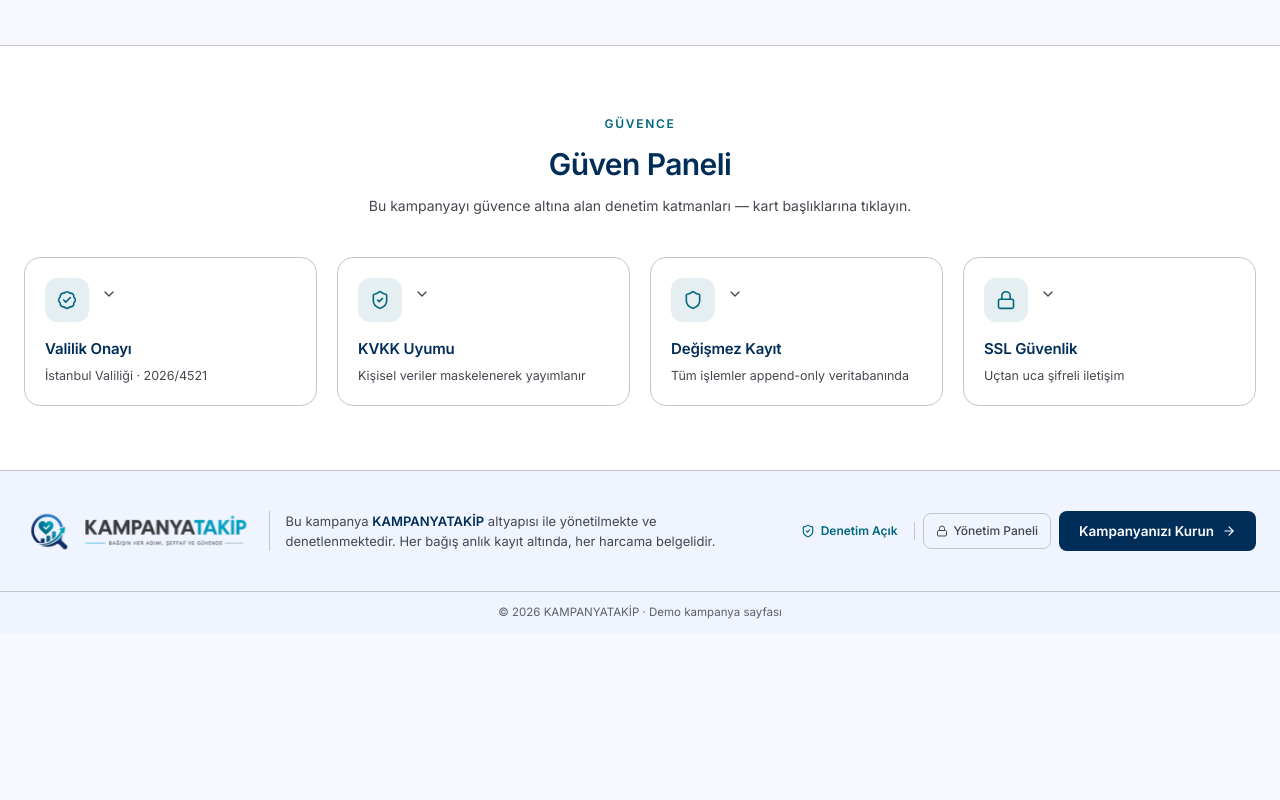
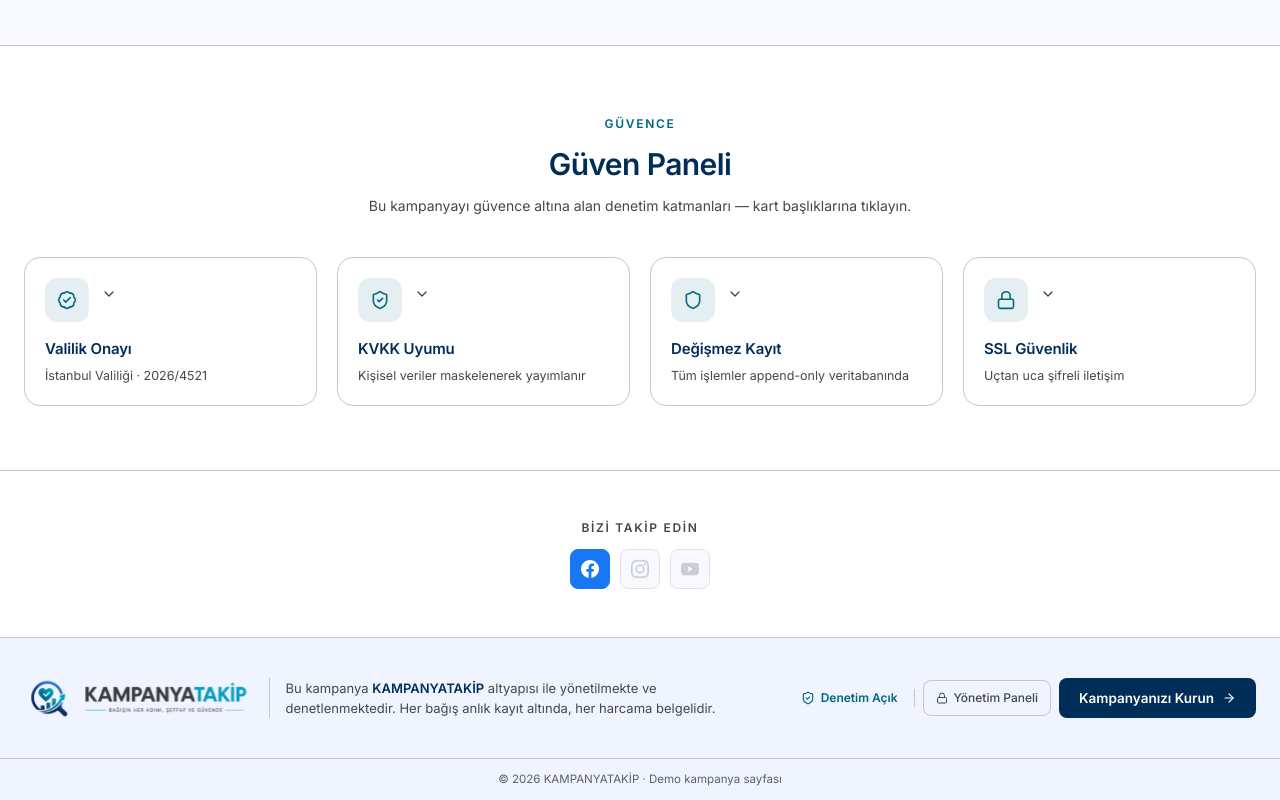
Before and after one commit to atraproje-collab/kampanyatakip-web, a Next.js app: page /kampanya/demo in a window 1280 px wide. Shown: the part 2255-3055 px from the top of the page. Before the commit the page ends 2888 px from the top, so only its background shows below. Built offline with nearby package versions, Linux system fonts and the light colour scheme; no server answers.

Commit message:
feat: Demo ve admin Sosyal Medya sayfasına gerçek FB bağlantısı

```diff
--- a/app/admin/defne/sosyal-medya/page.tsx
+++ b/app/admin/defne/sosyal-medya/page.tsx
@@ -6,6 +6,7 @@ import {
   Camera,
   CheckCircle2,
   Clock,
+  ExternalLink,
   Globe,
   Hash,
   Inbox,
@@ -63,7 +64,7 @@ export default function SocialMediaPage() {
   const [planDate, setPlanDate] = useState(new Date().toISOString().slice(0, 10));
   const [planTime, setPlanTime] = useState("10:00");
   const [planContent, setPlanContent] = useState("");
-  const [planPlatforms, setPlanPlatforms] = useState<Set<SocialPlatform>>(new Set(["instagram"]));
+  const [planPlatforms, setPlanPlatforms] = useState<Set<SocialPlatform>>(new Set(["facebook"]));
 
   const togglePlatform = (p: SocialPlatform) => {
     setPlanPlatforms((prev) => {
@@ -87,7 +88,7 @@ export default function SocialMediaPage() {
     setPosts([post, ...posts]);
     setOpenPlan(false);
     setPlanContent("");
-    setPlanPlatforms(new Set(["instagram"]));
+    setPlanPlatforms(new Set(["facebook"]));
   };
 
   const toggleConnection = (platform: SocialPlatform) => {
@@ -132,7 +133,7 @@ export default function SocialMediaPage() {
                     </span>
                   ) : (
                     <span className="inline-flex items-center gap-1 px-2 py-0.5 rounded-md bg-white/10 text-white/70 text-label-sm font-semibold">
-                      <Unplug className="w-3 h-3" /> Bağlı Değil
+                      <Unplug className="w-3 h-3" /> Yakında
                     </span>
                   )}
                 </div>
@@ -145,6 +146,17 @@ export default function SocialMediaPage() {
                 <Row label="Son paylaşım" value={a.lastPost} />
               </div>
               <div className="px-4 pb-4 pt-1 grid grid-cols-2 gap-2">
+                {a.connected && a.url ? (
+                  <a
+                    href={a.url}
+                    target="_blank"
+                    rel="noopener noreferrer"
+                    className="inline-flex items-center justify-center gap-1.5 px-3 py-2 rounded-lg border border-outline-variant text-on-surface-variant text-label-md hover:bg-surface-container-low transition"
+                  >
+                    <ExternalLink className="w-3.5 h-3.5" />
+                    Sayfayı Görüntüle
+                  </a>
+                ) : (
                   <button
                     onClick={() => toggleConnection(a.platform)}
                     className={cn(
@@ -157,6 +169,7 @@ export default function SocialMediaPage() {
                     <PlugZap className="w-3.5 h-3.5" />
                     {a.connected ? "Bağlantıyı Kes" : "Bağlan"}
                   </button>
+                )}
                 <button
                   onClick={() => setOpenDetail(a)}
                   className="inline-flex items-center justify-center gap-1.5 px-3 py-2 rounded-lg bg-primary text-on-primary text-label-md hover:bg-primary-container transition"
@@ -349,10 +362,40 @@ export default function SocialMediaPage() {
       >
         {openDetail && (
           <div className="space-y-3 text-body-sm">
-            <DetailRow label="Bağlantı" value={openDetail.connected ? "Bağlı" : "Bağlı Değil"} />
+            <DetailRow
+              label="Bağlantı"
+              value={openDetail.connected ? "Bağlı" : "Bağlantı Yok / Yakında"}
+            />
+            {openDetail.connected && openDetail.pageName && (
+              <DetailRow label="Sayfa adı" value={openDetail.pageName} />
+            )}
+            {openDetail.connected && openDetail.url && (
+              <div className="flex items-start justify-between gap-3 py-2 border-b border-outline-variant">
+                <span className="text-on-surface-variant">URL</span>
+                <a
+                  href={openDetail.url}
+                  target="_blank"
+                  rel="noopener noreferrer"
+                  className="font-medium text-primary-container hover:underline text-right break-all"
+                >
+                  {openDetail.url}
+                </a>
+              </div>
+            )}
             <DetailRow label="Takipçi" value={openDetail.followers.toLocaleString("tr-TR")} />
             <DetailRow label="Bu ay paylaşım" value={`${openDetail.postsThisMonth} adet`} />
             <DetailRow label="Son paylaşım" value={openDetail.lastPost} />
+            {openDetail.connected && openDetail.url && (
+              <a
+                href={openDetail.url}
+                target="_blank"
+                rel="noopener noreferrer"
+                className="mt-3 inline-flex w-full items-center justify-center gap-2 rounded-lg bg-primary text-on-primary px-4 py-2.5 text-label-md font-semibold hover:bg-primary-container transition"
+              >
+                <ExternalLink className="w-4 h-4" />
+                Sayfayı Görüntüle
+              </a>
+            )}
             <div className="pt-3 mt-3 border-t border-outline-variant text-label-sm text-on-surface-variant">
               Paylaşım istatistikleri her gece 03:00'te güncellenir.
             </div>
--- a/app/kampanya/demo/page.tsx
+++ b/app/kampanya/demo/page.tsx
@@ -7,6 +7,7 @@ import { CampaignTabs } from "@/components/campaign/CampaignTabs";
 import { RecentDonorsFeed } from "@/components/campaign/RecentDonorsFeed";
 import { DonationToast } from "@/components/campaign/DonationToast";
 import { TrustPanel } from "@/components/campaign/TrustPanel";
+import { FollowSocialButtons } from "@/components/campaign/FollowSocialButtons";
 import { SystemAttribution } from "@/components/campaign/SystemAttribution";
 import { demoCampaign } from "@/lib/mock-campaign-data";
 
@@ -87,6 +88,13 @@ export default function CampaignDemoPage() {
           </div>
         </section>
 
+        {/* Follow on social media */}
+        <section className="border-t border-outline-variant bg-surface-container-lowest py-10 md:py-12">
+          <div className="mx-auto max-w-7xl px-4 md:px-6">
+            <FollowSocialButtons />
+          </div>
+        </section>
+
         <SystemAttribution />
 
         <DonationToast />
--- /dev/null
+++ b/components/campaign/FollowSocialButtons.tsx
@@ -0,0 +1,59 @@
+import { SocialIcon } from "@/components/ui/SocialIcon";
+import { FACEBOOK_URL } from "@/lib/social-links";
+import { cn } from "@/lib/utils";
+
+interface FollowSocialButtonsProps {
+  className?: string;
+  variant?: "light" | "dark";
+}
+
+export function FollowSocialButtons({
+  className,
+  variant = "light",
+}: FollowSocialButtonsProps) {
+  const baseBtn =
+    "inline-flex items-center justify-center h-10 w-10 rounded-lg border transition-all";
+  const labelClass =
+    variant === "dark"
+      ? "text-[12px] font-semibold uppercase tracking-[0.14em] text-white/80"
+      : "text-[12px] font-semibold uppercase tracking-[0.14em] text-on-surface-variant";
+  const disabledClass =
+    variant === "dark"
+      ? "border-white/20 bg-white/5 text-white/40 opacity-50 cursor-not-allowed"
+      : "border-outline-variant bg-surface-container-low text-on-surface-variant/50 opacity-50 cursor-not-allowed";
+
+  return (
+    <div className={cn("flex flex-col items-center gap-3", className)}>
+      <span className={labelClass}>Bizi Takip Edin</span>
+      <div className="flex items-center justify-center gap-2.5">
+        <a
+          href={FACEBOOK_URL}
+          target="_blank"
+          rel="noopener noreferrer"
+          aria-label="Facebook'ta takip et — Kampanya Takip"
+          title="Kampanya Takip · Facebook"
+          className={cn(
+            baseBtn,
+            "border-[#1877F2] bg-[#1877F2] text-white hover:bg-[#0e63d6] hover:border-[#0e63d6] hover:-translate-y-0.5 hover:shadow-md",
+          )}
+        >
+          <SocialIcon platform="facebook" size={18} />
+        </a>
+        <span
+          aria-disabled="true"
+          title="Yakında"
+          className={cn(baseBtn, disabledClass)}
+        >
+          <SocialIcon platform="instagram" size={18} />
+        </span>
+        <span
+          aria-disabled="true"
+          title="Yakında"
+          className={cn(baseBtn, disabledClass)}
+        >
+          <SocialIcon platform="youtube" size={18} />
+        </span>
+      </div>
+    </div>
+  );
+}
--- a/lib/admin-mock-data.ts
+++ b/lib/admin-mock-data.ts
@@ -1,4 +1,5 @@
 import { demoCampaign } from "./mock-campaign-data";
+import { FACEBOOK_URL, FACEBOOK_PAGE_NAME } from "./social-links";
 
 export type DonationStatus = "Onaylandı" | "Bekliyor";
 
@@ -134,14 +135,26 @@ export type SocialAccount = {
   followers: number;
   postsThisMonth: number;
   lastPost: string;
+  url?: string;
+  pageName?: string;
 };
 
 export const socialAccounts: SocialAccount[] = [
-  { platform: "facebook", label: "Facebook", handle: "/minikdefnekampanya", connected: true, followers: 8420, postsThisMonth: 14, lastPost: "2026-04-23" },
-  { platform: "instagram", label: "Instagram", handle: "@minikdefne", connected: true, followers: 24560, postsThisMonth: 22, lastPost: "2026-04-24" },
-  { platform: "youtube", label: "YouTube", handle: "Minik Defne Kampanyası", connected: true, followers: 1840, postsThisMonth: 4, lastPost: "2026-04-21" },
-  { platform: "tiktok", label: "TikTok", handle: "@minikdefne", connected: true, followers: 56200, postsThisMonth: 31, lastPost: "2026-04-24" },
-  { platform: "twitter", label: "X / Twitter", handle: "@minikdefne", connected: false, followers: 0, postsThisMonth: 0, lastPost: "—" },
+  {
+    platform: "facebook",
+    label: "Facebook",
+    handle: FACEBOOK_PAGE_NAME,
+    connected: true,
+    followers: 0,
+    postsThisMonth: 0,
+    lastPost: "—",
+    url: FACEBOOK_URL,
+    pageName: FACEBOOK_PAGE_NAME,
+  },
+  { platform: "instagram", label: "Instagram", handle: "Bağlantı Yok / Yakında", connected: false, followers: 0, postsThisMonth: 0, lastPost: "—" },
+  { platform: "youtube", label: "YouTube", handle: "Bağlantı Yok / Yakında", connected: false, followers: 0, postsThisMonth: 0, lastPost: "—" },
+  { platform: "tiktok", label: "TikTok", handle: "Bağlantı Yok / Yakında", connected: false, followers: 0, postsThisMonth: 0, lastPost: "—" },
+  { platform: "twitter", label: "X / Twitter", handle: "Bağlantı Yok / Yakında", connected: false, followers: 0, postsThisMonth: 0, lastPost: "—" },
 ];
 
 export type ScheduledPost = {
--- /dev/null
+++ b/lib/social-links.ts
@@ -0,0 +1,17 @@
+// Kampanya Takip - resmi sosyal medya bağlantıları
+// Vanity URL alındığında tek satırda değiştirilebilir
+export const FACEBOOK_URL = "https://www.facebook.com/profile.php?id=61589243289036";
+export const FACEBOOK_PAGE_NAME = "Kampanya Takip";
+
+export type SocialLink = {
+  url: string | null;
+  name: string | null;
+  connected: boolean;
+};
+
+export const SOCIAL_LINKS: Record<"facebook" | "instagram" | "youtube" | "tiktok", SocialLink> = {
+  facebook: { url: FACEBOOK_URL, name: FACEBOOK_PAGE_NAME, connected: true },
+  instagram: { url: null, name: null, connected: false },
+  youtube: { url: null, name: null, connected: false },
+  tiktok: { url: null, name: null, connected: false },
+};
```
Lines whose indentation alone changed are shown as unchanged.
